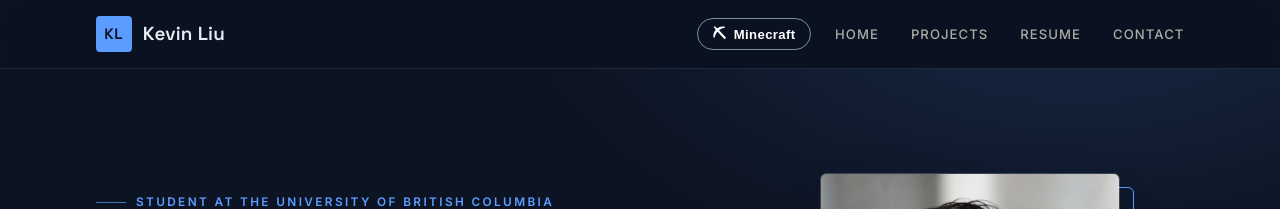
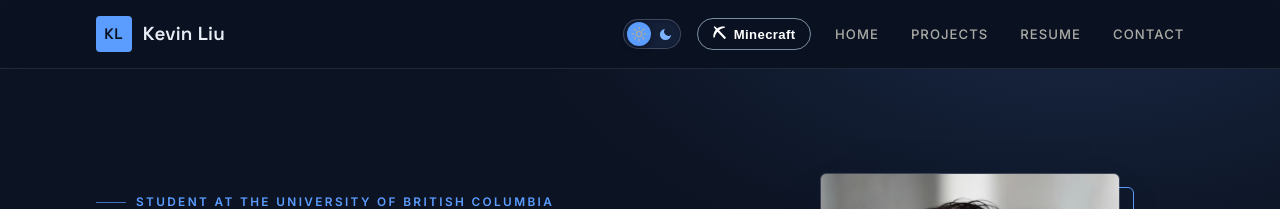
Before and after one commit to kev2k04/kev2k04.github.io, a Jekyll site: the page built from index.html, in a window 1280 px wide. Shown: the top 209 px of the page. Built offline with Jekyll 4.4.1, drawn with Linux system fonts in a browser that asks for light colours.

Commit message:
Task 1: site-wide light mode toggle (data-mode, persisted, animated)

```diff
--- a/_includes/head.html
+++ b/_includes/head.html
@@ -3,12 +3,18 @@
   <meta http-equiv="X-UA-Compatible" content="IE=edge">
   <meta name="viewport" content="width=device-width, initial-scale=1">
 
-  {%- comment -%} Apply the saved theme before paint to avoid a flash of the wrong theme. {%- endcomment -%}
+  {%- comment -%} Apply the saved theme + light/dark mode before paint to avoid a flash of the wrong theme. {%- endcomment -%}
   <script>
     (function () {
+      var el = document.documentElement;
       try {
         if (localStorage.getItem('kl-theme') === 'minecraft') {
-          document.documentElement.setAttribute('data-theme', 'minecraft');
+          el.setAttribute('data-theme', 'minecraft');
+        }
+        // Light/dark is a separate axis from the Minecraft theme.
+        // Default is dark (unset); only light is stored as an attribute.
+        if (localStorage.getItem('kl-mode') === 'light') {
+          el.setAttribute('data-mode', 'light');
         }
       } catch (e) {}
     })();
--- a/_includes/header.html
+++ b/_includes/header.html
@@ -10,6 +10,19 @@
       <span class="site-brand__mark">{{ monogram }}</span>
       <span class="site-brand__name">{{ site.title }}</span>
     </a>
+
+    <button type="button" class="mode-toggle" id="mode-toggle" aria-pressed="false"
+            aria-label="Switch to light mode" title="Switch between light and dark">
+      <span class="mode-toggle__track" aria-hidden="true">
+        <span class="mode-toggle__icon mode-toggle__icon--sun">
+          <svg viewBox="0 0 24 24" width="16" height="16" fill="none" stroke="currentColor" stroke-width="2" stroke-linecap="round" stroke-linejoin="round" aria-hidden="true"><circle cx="12" cy="12" r="4"/><path d="M12 2v2M12 20v2M4.93 4.93l1.41 1.41M17.66 17.66l1.41 1.41M2 12h2M20 12h2M6.34 17.66l-1.41 1.41M19.07 4.93l-1.41 1.41"/></svg>
+        </span>
+        <span class="mode-toggle__icon mode-toggle__icon--moon">
+          <svg viewBox="0 0 24 24" width="15" height="15" fill="currentColor" aria-hidden="true"><path d="M21 12.79A9 9 0 1 1 11.21 3 7 7 0 0 0 21 12.79z"/></svg>
+        </span>
+        <span class="mode-toggle__thumb"></span>
+      </span>
+    </button>
 
     <button type="button" class="theme-toggle" id="theme-toggle" aria-pressed="false"
             title="Switch between the professional and Minecraft themes">
--- a/_layouts/default.html
+++ b/_layouts/default.html
@@ -10,6 +10,7 @@
 
   {% include footer.html %}
 
+  <script src="{{ '/assets/js/theme.js' | relative_url }}" defer></script>
   <script src="{{ '/assets/js/minecraft.js' | relative_url }}" defer></script>
 </body>
 </html>
--- a/assets/css/main.scss
+++ b/assets/css/main.scss
@@ -48,6 +48,60 @@
   --glow-dark:      0 12px 26px -14px rgba(0, 0, 0, 0.85);
 
   --ease: cubic-bezier(0.22, 0.61, 0.36, 1);
+
+  /* Surfaces that dim the page behind a zoom panel (kept dark in both modes). */
+  --scrim: rgba(5, 9, 18, 0.55);
+  /* Header nav links + footer fine print read against their own backgrounds. */
+  --nav-link:   rgba(236, 231, 217, 0.72);
+  --footer-soft: rgba(236, 231, 217, 0.4);
+  --footer-chip: rgba(236, 231, 217, 0.05);
+}
+
+/* =========================================================================
+   Light mode — "Daylight & Azure".
+   A designed light companion to the dark default: cool paper, deep navy ink,
+   a stronger azure that holds contrast on white. Scoped so it never touches
+   the Minecraft theme, which owns its own palette.
+   ========================================================================= */
+html[data-mode="light"]:not([data-theme="minecraft"]) {
+  --bg:         #f5f8fd;   /* cool paper                       */
+  --bg-alt:     #eaeff8;   /* alternating sections             */
+  --surface:    #ffffff;   /* cards / lifted panels            */
+  --surface-2:  #eef3fb;   /* hovered / nested surfaces        */
+  --header-bg:  rgba(245, 248, 253, 0.82);
+  --footer-bg:  #e9eef7;
+
+  --ink:        #0e1726;   /* headings / primary text          */
+  --ink-soft:   #36425a;   /* body copy                        */
+  --muted:      #5f6c84;   /* secondary text                   */
+
+  --accent:        #2160d8;   /* deep azure (AA on white)      */
+  --accent-soft:   #1a4fbd;   /* darker, for hover             */
+  --accent-deep:   #ffffff;   /* text that sits on the accent  */
+
+  --accent-rgb: 33, 96, 216;
+  --ink-rgb:    14, 23, 38;
+
+  --line:        rgba(14, 23, 38, 0.12);
+  --line-strong: rgba(14, 23, 38, 0.20);
+
+  --shadow-sm: 0 1px 2px rgba(16, 24, 40, 0.08);
+  --shadow:    0 24px 50px -28px rgba(16, 24, 40, 0.30);
+  --glow-dark: 0 10px 24px -16px rgba(16, 24, 40, 0.35);
+
+  --scrim: rgba(20, 30, 52, 0.42);
+  --nav-link:   rgba(14, 23, 38, 0.66);
+  --footer-soft: rgba(14, 23, 38, 0.45);
+  --footer-chip: rgba(14, 23, 38, 0.04);
+}
+
+/* Smooth, flash-free transition when flipping light/dark. */
+@media (prefers-reduced-motion: no-preference) {
+  body, .site-header, .site-footer, .stats, .section--alt, .hero,
+  .resume__header, .project, .exp-card, .tag, .stat {
+    transition: background-color 0.4s var(--ease), color 0.4s var(--ease),
+                border-color 0.4s var(--ease), box-shadow 0.4s var(--ease);
+  }
 }
 
 /* =========================================================================
@@ -214,7 +268,7 @@
 
 .site-nav { display: flex; gap: 2rem; }
 .site-nav a {
-  color: rgba(236, 231, 217, 0.72);
+  color: var(--nav-link);
   font-size: 0.82rem;
   font-weight: 500;
   letter-spacing: 0.08em;
@@ -235,14 +289,73 @@
 
 .nav-toggle__label { display: none; }
 
+/* Light/dark switch — a compact sliding pill. Sun + moon sit under a thumb
+   that slides between them. Lives left of the Minecraft toggle. */
+.mode-toggle {
+  display: inline-flex;
+  align-items: center;
+  margin-right: 1rem;
+  padding: 0;
+  border: none;
+  background: none;
+  cursor: pointer;
+  -webkit-tap-highlight-color: transparent;
+}
+.mode-toggle__track {
+  position: relative;
+  display: inline-flex;
+  align-items: center;
+  justify-content: space-between;
+  width: 58px;
+  height: 30px;
+  padding: 0 7px;
+  border-radius: 100px;
+  background: var(--surface);
+  border: 1px solid var(--line-strong);
+  box-shadow: inset 0 1px 3px rgba(0, 0, 0, 0.25);
+  transition: background 0.3s var(--ease), border-color 0.3s var(--ease);
+}
+.mode-toggle__icon {
+  display: grid;
+  place-items: center;
+  width: 16px;
+  height: 16px;
+  z-index: 1;
+  transition: color 0.3s var(--ease), opacity 0.3s var(--ease);
+}
+.mode-toggle__icon--sun  { color: #f4b740; opacity: 0.5; }
+.mode-toggle__icon--moon { color: var(--accent-soft); opacity: 1; }
+.mode-toggle__thumb {
+  position: absolute;
+  top: 50%;
+  left: 3px;
+  width: 24px;
+  height: 24px;
+  border-radius: 50%;
+  background: var(--accent);
+  box-shadow: 0 2px 6px rgba(0, 0, 0, 0.35);
+  transform: translateY(-50%);
+  transition: transform 0.32s var(--ease), background 0.3s var(--ease);
+}
+/* Light mode → thumb slides to the sun side, sun lights up, moon dims. */
+html[data-mode="light"] .mode-toggle__thumb { transform: translate(28px, -50%); }
+html[data-mode="light"] .mode-toggle__icon--sun  { opacity: 1; }
+html[data-mode="light"] .mode-toggle__icon--moon { opacity: 0.45; }
+.mode-toggle:focus-visible { outline: none; }
+.mode-toggle:focus-visible .mode-toggle__track {
+  outline: 2px solid var(--accent);
+  outline-offset: 3px;
+}
+.mode-toggle:hover .mode-toggle__track { border-color: var(--accent); }
+
 /* =========================================================================
    Hero
    ========================================================================= */
 .hero {
   position: relative;
   background:
-    radial-gradient(820px 440px at 84% -16%, rgba(91, 156, 255, 0.16), transparent 68%),
-    radial-gradient(680px 420px at 6% 116%, rgba(91, 156, 255, 0.07), transparent 70%),
+    radial-gradient(820px 440px at 84% -16%, rgba(var(--accent-rgb), 0.16), transparent 68%),
+    radial-gradient(680px 420px at 6% 116%, rgba(var(--accent-rgb), 0.07), transparent 70%),
     var(--bg);
   padding: 6.5rem 0 5rem;
   overflow: hidden;
@@ -720,7 +833,7 @@
 .exp-scrim {
   position: absolute;
   inset: 0;
-  background: rgba(5, 9, 18, 0.55);
+  background: var(--scrim);
   -webkit-backdrop-filter: blur(10px);
   backdrop-filter: blur(10px);
   opacity: 0;
@@ -829,7 +942,7 @@
 .site-footer__social { display: flex; gap: 0.7rem; }
 .site-footer .social-link {
   color: var(--ink);
-  background: rgba(236, 231, 217, 0.05);
+  background: var(--footer-chip);
   border-color: var(--line);
 }
 .site-footer .social-link:hover {
@@ -837,7 +950,7 @@
   background: var(--accent);
   border-color: var(--accent);
 }
-.site-footer__copy { font-size: 0.82rem; color: rgba(236, 231, 217, 0.4); margin: 0; }
+.site-footer__copy { font-size: 0.82rem; color: var(--footer-soft); margin: 0; }
 
 /* =========================================================================
    Motion: a gentle entrance for the hero (respects reduced-motion)
--- a/assets/css/minecraft.scss
+++ b/assets/css/minecraft.scss
@@ -165,6 +165,10 @@
   .btn:active { box-shadow: inset -2px -2px 0 var(--mc-stone-lt), inset 2px 2px 0 var(--mc-stone-dk); }
   .btn--primary, .btn--ghost { background: var(--mc-stone); color: #fff; border-color: var(--mc-ink-dk); }
   .btn svg { filter: drop-shadow(1px 1px 0 rgba(0,0,0,0.5)); }
+
+  /* Light/dark is a professional-theme concept; the Minecraft world has its
+     own fixed look, so hide the light/dark switch while it's active. */
+  .mode-toggle { display: none; }
 
   /* ---- theme toggle as a stone button ---- */
   .theme-toggle {
--- /dev/null
+++ b/assets/js/theme.js
@@ -0,0 +1,45 @@
+/* =========================================================================
+   Light / dark mode toggle.
+
+   Independent of the Minecraft theme (which owns `data-theme` + `kl-theme`).
+   Light/dark lives on `data-mode` (+ `kl-mode`); dark is the default and is
+   represented by the *absence* of the attribute. The pre-paint inline script
+   in head.html applies the saved mode before first paint to avoid a flash.
+   ========================================================================= */
+(function () {
+  'use strict';
+
+  var STORAGE_KEY = 'kl-mode';
+  var root = document.documentElement;
+
+  function isLight() {
+    return root.getAttribute('data-mode') === 'light';
+  }
+
+  function syncToggle(btn) {
+    var on = isLight();
+    btn.setAttribute('aria-pressed', on ? 'true' : 'false');
+    btn.setAttribute('aria-label', on ? 'Switch to dark mode' : 'Switch to light mode');
+    btn.setAttribute('title', on ? 'Switch to dark mode' : 'Switch to light mode');
+  }
+
+  function setMode(light) {
+    if (light) root.setAttribute('data-mode', 'light');
+    else root.removeAttribute('data-mode');
+    try { localStorage.setItem(STORAGE_KEY, light ? 'light' : 'dark'); } catch (e) {}
+    Array.prototype.forEach.call(document.querySelectorAll('.mode-toggle'), syncToggle);
+  }
+
+  function wire() {
+    Array.prototype.forEach.call(document.querySelectorAll('.mode-toggle'), function (btn) {
+      syncToggle(btn);
+      btn.addEventListener('click', function () { setMode(!isLight()); });
+    });
+  }
+
+  if (document.readyState === 'loading') {
+    document.addEventListener('DOMContentLoaded', wire);
+  } else {
+    wire();
+  }
+})();
```
Also changed, not shown: OVERNIGHT_LOG.md (added, +45 -0 lines).
